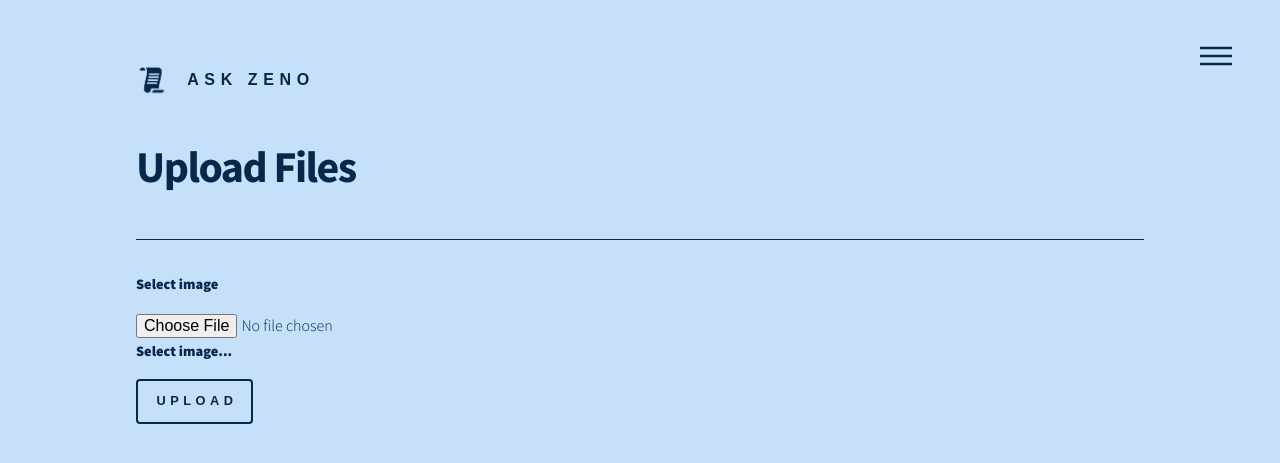
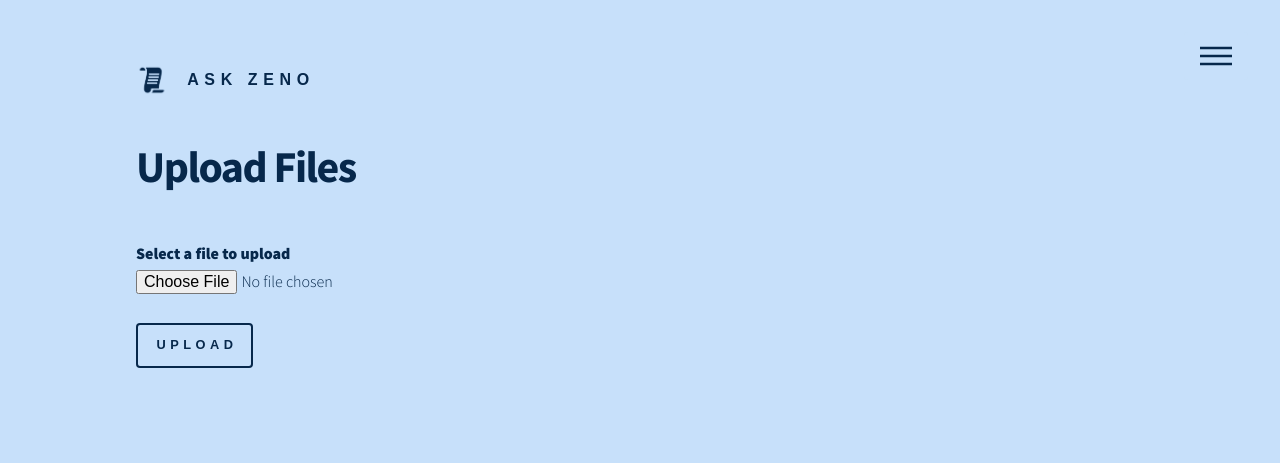
Before and after one commit to yoshighosh/NPS2021-DocumentSearchFinal, a Flask app: page /upload_files in a window 1280 px wide. Shown: the top 463 px of the page. Run offline with Flask 2, Linux system fonts and the light colour scheme.

Commit message:
fixing upload page css

```diff
--- a/app/templates/upload_files.html
+++ b/app/templates/upload_files.html
@@ -27,17 +27,16 @@
 			<div class="inner">
 				<header>
 					<h1>Upload Files</h1>
-					<hr>
 
-                    <form action="/upload-image" method="POST" enctype="multipart/form-data">
+                    <form action="/upload_files" method="POST" enctype="multipart/form-data">
 
                         <div class="form-group">
-                        <label>Select image</label>
+                        <b>Select a file to upload</b>
                         <div class="custom-file">
-                            <input type="file" class="custom-file-input" name="image" id="image">
-                            <label class="custom-file-label" for="image">Select image...</label>
+                            <input type="file" name="new_file" id="new_file">
                         </div>
                         </div>
+                        <br>
 
                         <button type="submit" class="btn btn-primary">Upload</button>
 
```
Also changed, not shown: 1 other file.
